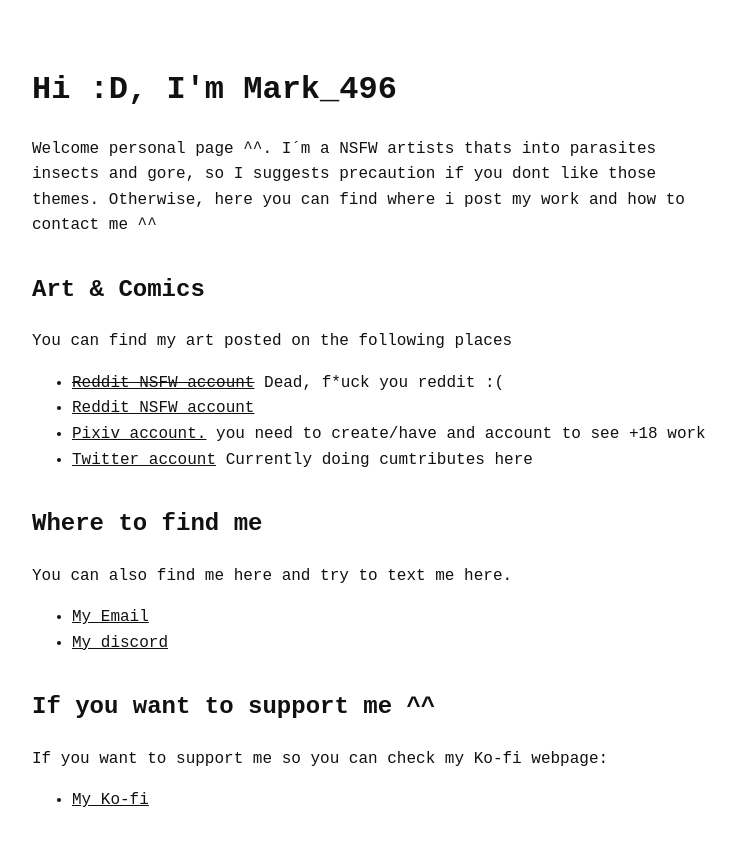
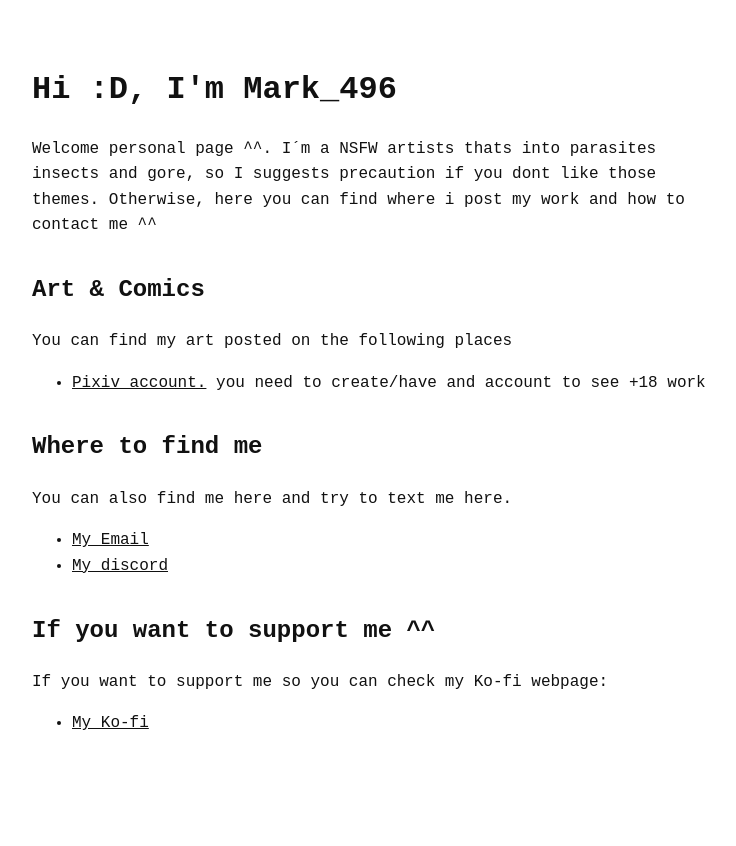
Before and after one commit to Mark-496/Mark-496.github.io, a Jekyll site: the page index.html, which Jekyll copies as it is, in a window 1280 px wide. Shown: the top 846 px of the page, without its empty margins (258-994 px from the left). Built offline with Jekyll 4.4.1, drawn with Linux system fonts in a browser that asks for light colours.

Commit message:
Update index.html

```diff
--- a/index.html
+++ b/index.html
@@ -39,10 +39,7 @@
         <h2>Art & Comics</h2>
          <p>You can find my art posted on the following places</p>
         <ul>
-            <li><a href="https://www.reddit.com/user/Mark_496/"><s>Reddit NSFW account</s></a> Dead, f*uck you reddit :(</li>
-            <li><a href="https://www.reddit.com/user/JohnSmith_789/">Reddit NSFW account</a></li>
-            <li><a href="https://www.pixiv.net/en/users/30053297">Pixiv account.</a> you need to create/have and account to see +18 work</li>
-            <li><a href="https://x.com/Mark_497">Twitter account</a> Currently doing cumtributes here</li>
+            <li><a href="https://www.pixiv.net/en/users/117995917">Pixiv account.</a> you need to create/have and account to see +18 work</li>
         </ul>
     </div>
 
```
